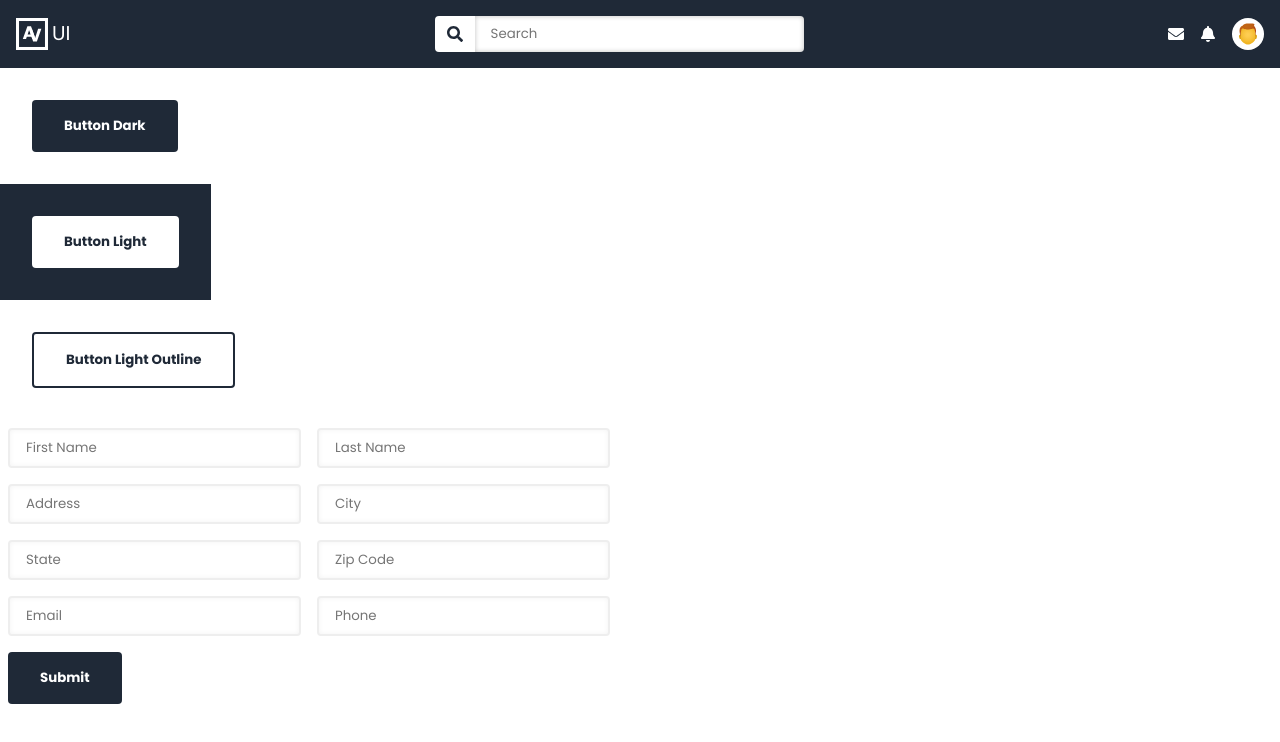
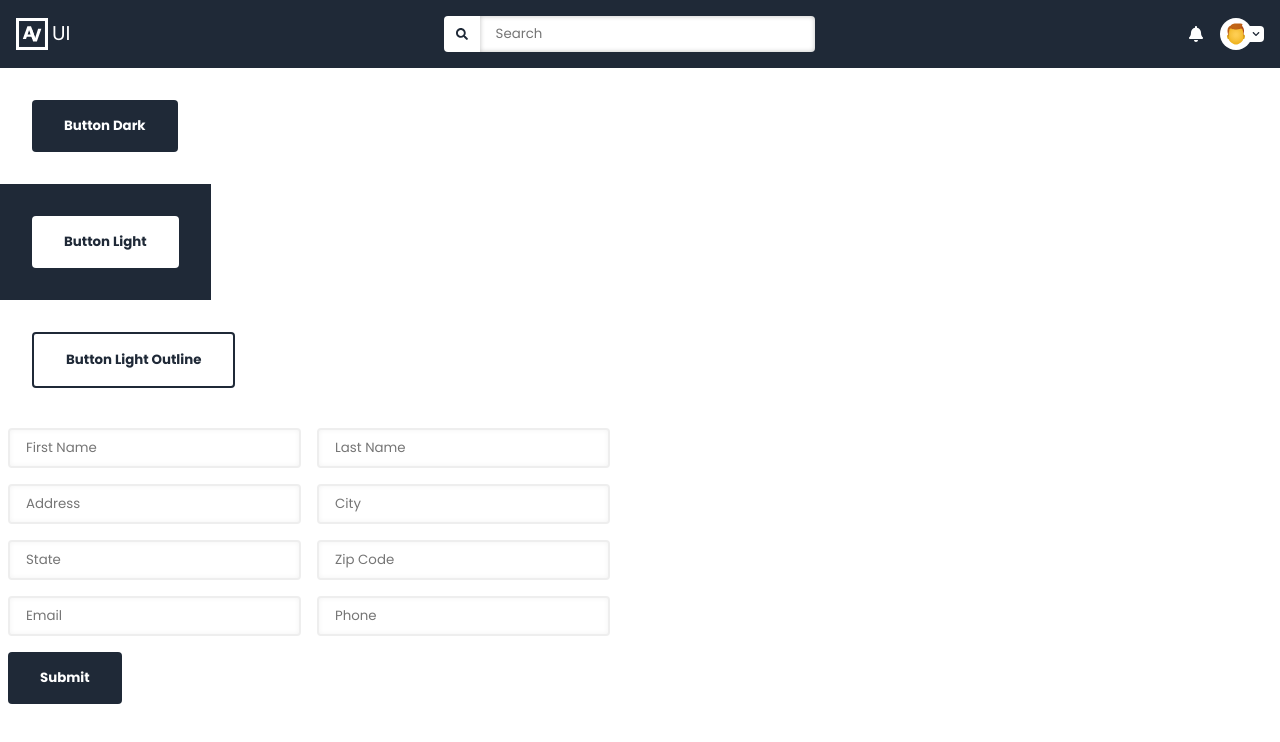
Before and after one commit to VargaAaron-FS/Varga_Aaron_Dev2501, a React (Create React App) app: page / in a window 1280 px wide. Shown: the top 742 px of the page. Built offline with nearby package versions, Linux system fonts and the light colour scheme; the HTML template or start-up script is replaced by a standard one.

Commit message:
avatar and header component style updates

```diff
--- a/src/components/MyAvatar.js
+++ b/src/components/MyAvatar.js
@@ -1,20 +1,42 @@
 import React from "react";
+
+import { FaChevronDown } from "react-icons/fa";
 
 // Dummy Component
 const MyAvatar = (props) => {
   return (
-    <img src={props.AvatarIcon} alt={props.AvatarAlt} style={styles.myAvatar} />
+    <div style={styles.avatarContainer} >
+      <img src={props.AvatarIcon} alt={props.AvatarAlt} style={styles.myAvatar} />
+      <span style={styles.chevronDown}>
+        <FaChevronDown />
+      </span>
+    </div>
   );
 };
 
 export default MyAvatar;
 
 const styles = {
+  avatarContainer: {
+    cursor: "pointer",
+    display: "flex",
+    flexDirection: "row",
+    alignItems: "center",
+  },
   myAvatar: {
     height: "calc(32px - .5rem)", // calc to offset padding
-    cursor: "pointer",
     borderRadius: "50%",
     backgroundColor: "white",
     padding: ".25rem",
   },
+  chevronDown: {
+    marginLeft: "-.25rem",
+    color: "#1F2937",
+    fontSize: ".5rem",
+    backgroundColor: "white",
+    borderRadius: "0 .25rem .25rem 0",
+    display: "flex",
+    alignItems: "center",
+    padding: ".25rem",
+  },
 };
--- a/src/components/MyHeader.js
+++ b/src/components/MyHeader.js
@@ -5,7 +5,7 @@ import MyLogo from "./MyLogo";
 import LogoIcon from "../img/av-logo.svg";
 
 // import MyIcons from "./MyIcons";
-import { FaSearch, FaEnvelope, FaBell } from "react-icons/fa";
+import { FaSearch, FaBell } from "react-icons/fa";
 
 // Avatar
 import ImageUrl from "../img/icons8-user-male.svg";
@@ -48,9 +48,6 @@ const MyHeader = (props) => {
         </div>
         {/* Need a right side icon nav/menu */}
         <div style={styles.rightSide}>
-          <button type="button" style={styles.rightIcons}>
-            <FaEnvelope />
-          </button>
           <button type="button" style={styles.rightIcons}>
             <FaBell />
           </button>
@@ -97,7 +94,7 @@ const styles = {
     display: "flex",
     alignItems: "center",
     cursor: "pointer",
-    fontSize: "1rem",
+    fontSize: ".75rem",
     border: "none",
   },
   inputWithIcon: {
```
